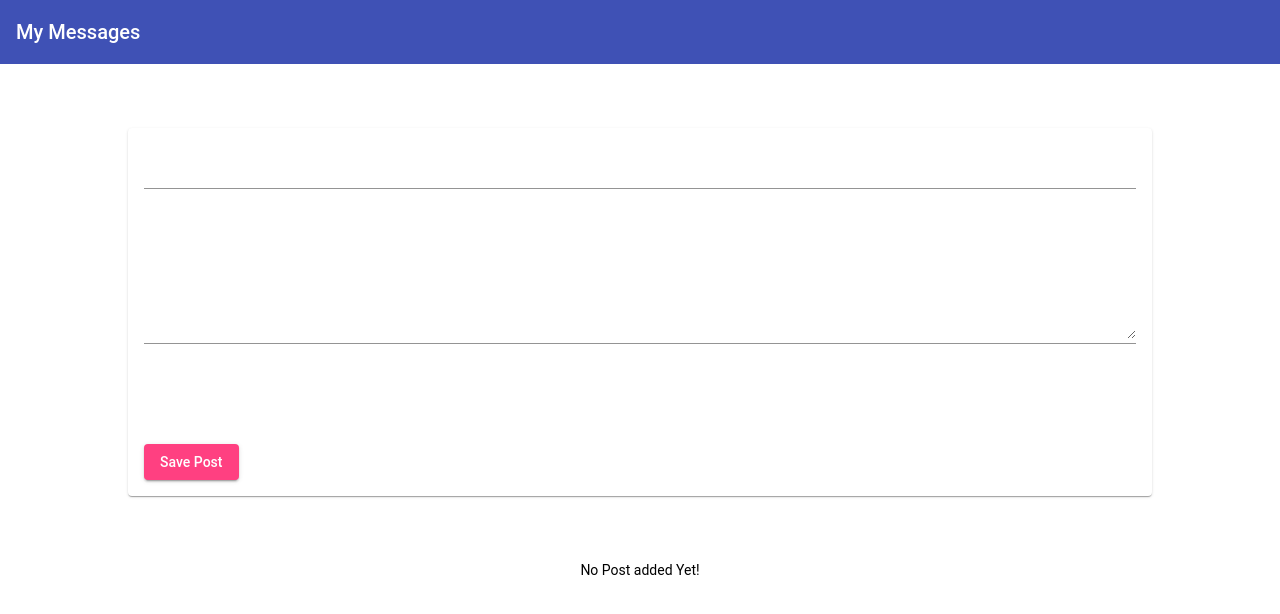
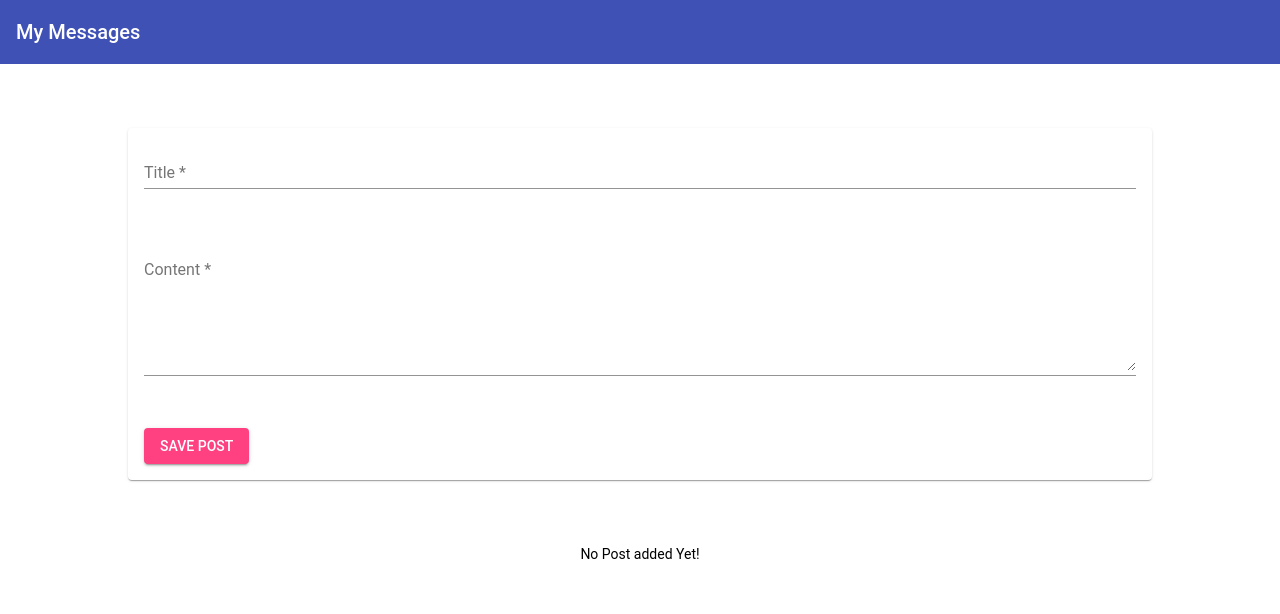
Before and after one commit to freddymerlin/SpartanStore, an Angular app: page / in a window 1280 px wide. Shown: the top 614 px of the page. Built offline with nearby package versions, Linux system fonts and the light colour scheme.

Commit message:
added observables

```diff
--- a/src/app/app.component.html
+++ b/src/app/app.component.html
@@ -1,5 +1,5 @@
 <app-header></app-header>
 <main>
-  <app-post-create (postCreated) = "onPostAdded($event)"></app-post-create>
-  <app-post-list [posts]="storedPosts"></app-post-list>
+  <app-post-create></app-post-create>
+  <app-post-list></app-post-list>
 </main>
--- a/src/app/app.component.ts
+++ b/src/app/app.component.ts
@@ -1,13 +1,10 @@
 import { Component } from '@angular/core';
-import { Post } from './posts/post.model';
+
 @Component({
   selector: 'app-root',
   templateUrl: './app.component.html',
   styleUrls: ['./app.component.css']
 })
 export class AppComponent {
-  storedPosts: Post[] = [];
-  onPostAdded(post:any){
-    this.storedPosts.push(post);
-  }
+
 }
--- a/src/app/posts/post-create/post-create.component.css
+++ b/src/app/posts/post-create/post-create.component.css
@@ -3,9 +3,13 @@ mat-card{
 }
 
 button{
-  margin-top: 5rem;
+  margin-top: 2rem;
 }
 
 mat-form-field, textarea{
   width: 100%;
 }
+
+mat-form-field:first-of-type{
+  margin-bottom: 2rem;
+}
--- a/src/app/posts/post-create/post-create.component.html
+++ b/src/app/posts/post-create/post-create.component.html
@@ -7,14 +7,18 @@
       name = "title"
       ngModel
       required
+      placeholder="Title"
       #title = "ngModel">
       <mat-error *ngIf="title.invalid">Please Enter Title</mat-error>
     </mat-form-field>
+
+
     <mat-form-field>
       <textarea matInput rows = "6"
       name = "content"
       ngModel
       required
+      placeholder="Content"
       #content = "ngModel">
       </textarea>
       <mat-error *ngIf="content.invalid">Please Enter Content</mat-error>
@@ -23,7 +27,7 @@
     <button mat-raised-button
     color="accent"
     type="submit">
-      Save Post
+      SAVE POST
     </button>
   </form>
 </mat-card>
--- a/src/app/posts/post-create/post-create.component.ts
+++ b/src/app/posts/post-create/post-create.component.ts
@@ -1,6 +1,7 @@
-import {Component, EventEmitter, Output} from '@angular/core';
+import {Component, Output} from '@angular/core';
 import { NgForm } from '@angular/forms';
 import { Post } from '../post.model';
+import { PostsService } from '../posts.service';
 @Component({
   selector : 'app-post-create',
   templateUrl: './post-create.component.html',
@@ -10,17 +11,15 @@ export class PostCreateComponent {
   enteredContent = '';
   enteredTitle = '';
 
-  @Output () postCreated = new EventEmitter<Post>();
+  constructor(public postsService: PostsService){}
 
   onAddPost(form: NgForm){
     if (form.invalid){
       return ;
     }
-    const post: Post = {
-      title: form.value.title,
-      content: form.value.content
-    };
-    this.postCreated.emit(post);
+
+    this.postsService.addPost(form.value.title, form.value.content);
+    form.resetForm();
   }
 
 }
--- a/src/app/posts/post-list/post-list.component.html
+++ b/src/app/posts/post-list/post-list.component.html
@@ -4,6 +4,10 @@
       {{post.title}}
     </mat-expansion-panel-header>
     {{post.content}}
+    <mat-action-row>
+      <button mat-button color="primary">EDIT</button>
+      <button mat-button color="warn">DELETE</button>
+    </mat-action-row>
   </mat-expansion-panel>
 </mat-accordion>
 <p class = "mat-body-1 info-text" *ngIf="posts.length <= 0">
--- a/src/app/posts/post-list/post-list.component.ts
+++ b/src/app/posts/post-list/post-list.component.ts
@@ -1,13 +1,28 @@
 
-import { Component, Input } from "@angular/core";
+import { THIS_EXPR } from "@angular/compiler/src/output/output_ast";
+import { Component, Input, OnDestroy, OnInit } from "@angular/core";
+import { Subscription } from "rxjs";
 import { Post } from '../post.model';
 import { PostsService } from "../posts.service";
+
 @Component({
   selector: 'app-post-list',
   templateUrl: './post-list.component.html',
   styleUrls: ['./post-list.component.css']
 })
-export class PostListComponent {
-  @Input() posts:Post[] = [];
+export class PostListComponent implements OnInit, OnDestroy {
+  posts:Post[] = [];
+  private postsSub!: Subscription;
   constructor(public postsService: PostsService){}
+  ngOnInit()
+  {
+    this.posts = this.postsService.getPosts();
+    this.postsSub = this.postsService.getPostUpdateListener()
+    .subscribe((posts: Post[])=>{
+      this.posts = posts;
+    });
+  }
+  ngOnDestroy(){
+    this.postsSub.unsubscribe();
+  }
 }
--- a/src/app/posts/posts.service.ts
+++ b/src/app/posts/posts.service.ts
@@ -1,17 +1,22 @@
 import { Injectable } from '@angular/core';
 import {Post} from './post.model';
-
+import { Subject } from 'rxjs';
 @Injectable({providedIn: 'root'})
 export class PostsService {
-  private posts!: Post[];
-
+  private posts: Post[] = [];
+  private postsUpdated = new Subject<Post[]>();
   getPosts(){
     return [...this.posts];
+  }
+
+  getPostUpdateListener(){
+    return this.postsUpdated.asObservable();
   }
 
   addPost(title:string, content: string)
   {
     const post:Post = {title:title, content:content};
     this.posts.push(post);
+    this.postsUpdated.next([...this.posts]);
   }
 }
```
